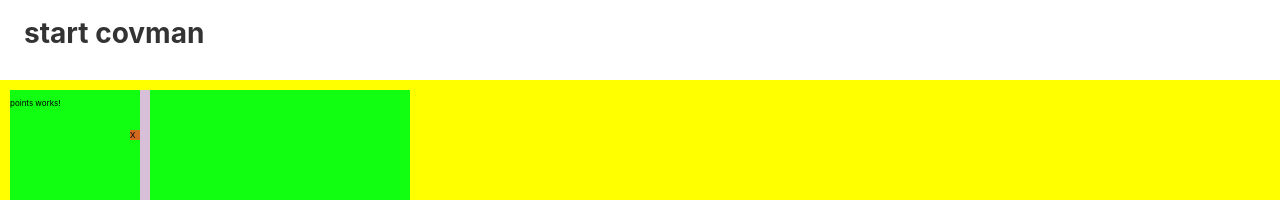
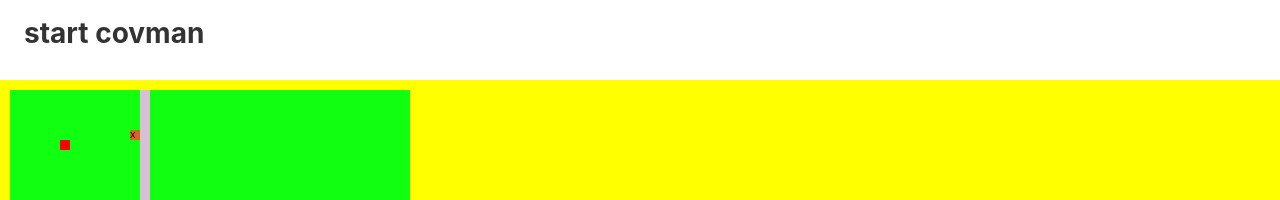
Before and after one commit to munich99/covman, an Angular app: page /game in a window 1280 px wide. Shown: the top 200 px of the page. Built offline with nearby package versions, Linux system fonts and the light colour scheme.

Commit message:
point is ready

```diff
--- a/src/app/main-part/covman/covman.component.ts
+++ b/src/app/main-part/covman/covman.component.ts
@@ -102,6 +102,8 @@ export class CovmanComponent implements OnInit, AfterViewInit {
       }
     // -- end asking for move
 
+    // asking for pick a point
+
   }
 
 }
--- a/src/app/main-part/points/points.component.css
+++ b/src/app/main-part/points/points.component.css
@@ -0,0 +1,6 @@
+div {
+    background-color: red;
+    position: absolute;
+    width: 10px;
+    height: 10px;
+}
--- a/src/app/main-part/points/points.component.html
+++ b/src/app/main-part/points/points.component.html
@@ -1,3 +1,15 @@
-<p>
-  points works!
-</p>
+<!--div *ngFor="let line of dimensions"
+      [ngStyle]="{
+        left:(line.xS + 'px'),
+        top:(line.yS + 'px'),
+        width:(line.xW + 'px'),
+        height:(line.yH + 'px')
+        }"
+  ></div-->
+
+  <div *ngFor="let point of points"
+      [ngStyle]="{
+        left:(point.pointX + 'px'),
+        top:(point.pointX + 'px')
+        }"
+  ></div>
--- a/src/app/main-part/points/points.component.ts
+++ b/src/app/main-part/points/points.component.ts
@@ -7,6 +7,10 @@ import { Component, OnInit } from '@angular/core';
 })
 export class PointsComponent implements OnInit {
 
+  points=[
+    {pointX:50, pointY:50}
+  ]
+
   constructor() { }
 
   ngOnInit() {
```
